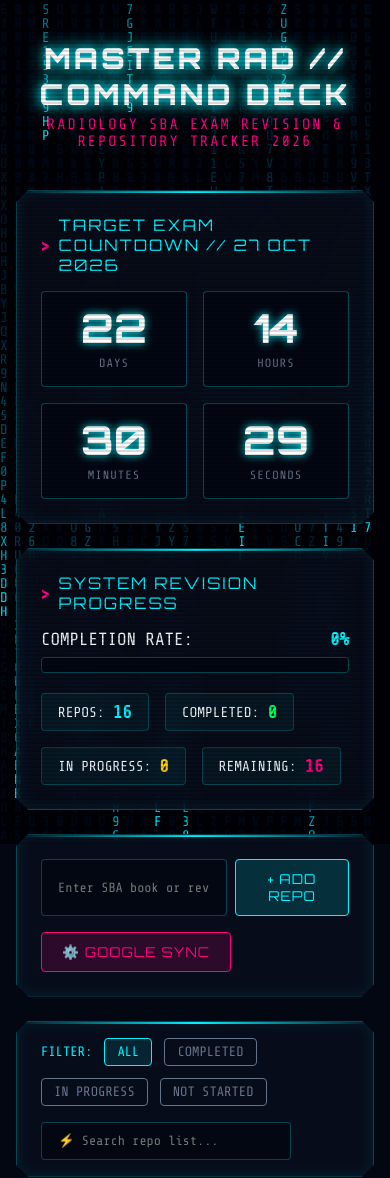
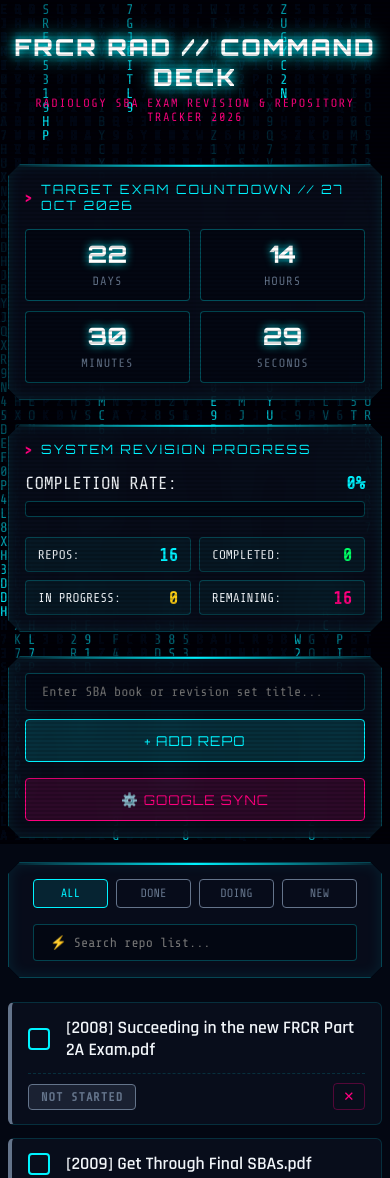
Before and after one commit to studymrad2027/DashboardStudy2026, a plain HTML site: page index.html in a window 390 px wide. Shown: the top 1178 px of the page. Drawn offline with nearby package versions, Linux system fonts and the light colour scheme.

Commit message:
Add files via upload

```diff
--- a/index.html
+++ b/index.html
@@ -3,7 +3,7 @@
 <head>
   <meta charset="UTF-8" />
   <meta name="viewport" content="width=device-width, initial-scale=1.0" />
-  <title>CYBER_RAD // SBA 1 & 2 Command Deck</title>
+  <title>CYBER_RAD // FRCR Part 2A Command Deck</title>
   <link rel="preconnect" href="https://fonts.googleapis.com">
   <link rel="preconnect" href="https://fonts.gstatic.com" crossorigin>
   <link href="https://fonts.googleapis.com/css2?family=Orbitron:wght@400;600;800;900&family=Rajdhani:wght@500;600;700&family=Share+Tech+Mono&display=swap" rel="stylesheet">
@@ -94,10 +94,10 @@
 
     .cyber-title {
       font-family: var(--font-head);
-      font-size: 2.4rem;
+      font-size: clamp(1.4rem, 4vw + 0.5rem, 2.4rem);
       font-weight: 900;
       text-transform: uppercase;
-      letter-spacing: 3px;
+      letter-spacing: 2px;
       color: #fff;
       text-shadow: 0 0 10px var(--neon-cyan), 0 0 20px var(--neon-cyan);
       display: inline-block;
@@ -107,8 +107,8 @@
     .cyber-subtitle {
       font-family: var(--font-mono);
       color: var(--neon-magenta);
-      letter-spacing: 2px;
-      font-size: 0.95rem;
+      letter-spacing: 1.5px;
+      font-size: clamp(0.75rem, 2vw, 0.95rem);
       margin-top: 0.25rem;
       text-transform: uppercase;
     }
@@ -140,7 +140,7 @@
 
     .cyber-panel-title {
       font-family: var(--font-head);
-      font-size: 1rem;
+      font-size: clamp(0.8rem, 2.5vw, 1rem);
       letter-spacing: 2px;
       color: var(--neon-cyan);
       text-transform: uppercase;
@@ -182,7 +182,7 @@
 
     .hud-val {
       font-family: var(--font-head);
-      font-size: 2.5rem;
+      font-size: clamp(1.5rem, 5vw, 2.5rem);
       font-weight: 800;
       color: #fff;
       text-shadow: 0 0 8px var(--neon-cyan);
@@ -300,6 +300,7 @@
       letter-spacing: 1px;
       text-transform: uppercase;
       transition: all 0.2s ease;
+      white-space: nowrap;
     }
 
     .cyber-btn:hover {
@@ -323,7 +324,7 @@
     /* Filter & Search Bar */
     .filter-bar {
       display: flex;
-      gap: 0.75rem;
+      gap: 0.5rem;
       align-items: center;
       flex-wrap: wrap;
     }
@@ -510,6 +511,7 @@
       align-items: center;
       gap: 0.5rem;
       transition: all 0.3s ease;
+      word-break: break-word;
     }
 
     .sync-status-msg.sending {
@@ -550,21 +552,86 @@
       to { opacity: 1; transform: translateY(0); }
     }
 
-    /* Responsive */
-    @media (max-width: 650px) {
+    /* AUTOMATIC MOBILE PROPORTIONS AUTO-FIT */
+    @media (max-width: 768px) {
+      body {
+        padding: 1rem 0.5rem 2.5rem 0.5rem;
+      }
+
+      .cyber-panel {
+        padding: 1rem;
+      }
+
       .countdown-grid {
         grid-template-columns: repeat(2, 1fr);
+        gap: 0.65rem;
       }
+
+      .hud-box {
+        padding: 0.75rem 0.25rem;
+      }
+
+      .pills-grid {
+        display: grid;
+        grid-template-columns: repeat(2, 1fr);
+        gap: 0.5rem;
+      }
+
+      .cyber-pill {
+        justify-content: space-between;
+        padding: 0.4rem 0.75rem;
+        font-size: 0.8rem;
+      }
+
+      .controls-grid {
+        flex-direction: column;
+        align-items: stretch;
+      }
+
+      .cyber-form {
+        flex-direction: column;
+        min-width: 100%;
+      }
+
+      .cyber-btn {
+        width: 100%;
+        text-align: center;
+        padding: 0.75rem 1rem;
+      }
+
+      #search-input {
+        max-width: 100% !important;
+        width: 100%;
+      }
+
+      .filter-bar {
+        width: 100%;
+        justify-content: space-between;
+      }
+
+      .filter-btn {
+        flex: 1;
+        text-align: center;
+        padding: 0.4rem 0.25rem;
+        font-size: 0.75rem;
+      }
+
       .repo-card {
         flex-direction: column;
         align-items: flex-start;
+        gap: 0.75rem;
+        padding: 0.85rem 1rem;
       }
+
       .repo-actions {
         width: 100%;
         justify-content: space-between;
+        border-top: 1px dashed rgba(0, 243, 255, 0.15);
+        padding-top: 0.6rem;
       }
-      .cyber-title {
-        font-size: 1.8rem;
+
+      .sync-panel div[style*="display: flex"] {
+        flex-direction: column;
       }
     }
   </style>
@@ -578,7 +645,7 @@
   <div class="container">
     <!-- Header -->
     <header>
-      <h1 class="cyber-title">MASTER RAD // COMMAND DECK</h1>
+      <h1 class="cyber-title">FRCR RAD // COMMAND DECK</h1>
       <p class="cyber-subtitle">Radiology SBA Exam Revision & Repository Tracker 2026</p>
     </header>
 
@@ -655,11 +722,10 @@
     <div class="cyber-panel" style="padding: 1rem 1.5rem;">
       <div class="controls-grid">
         <div class="filter-bar">
-          <span style="font-family: var(--font-mono); color: var(--neon-cyan); font-size: 0.85rem;">FILTER:</span>
           <button class="filter-btn active" data-filter="all">ALL</button>
-          <button class="filter-btn" data-filter="Completed">COMPLETED</button>
-          <button class="filter-btn" data-filter="In Progress">IN PROGRESS</button>
-          <button class="filter-btn" data-filter="Not Started">NOT STARTED</button>
+          <button class="filter-btn" data-filter="Completed">DONE</button>
+          <button class="filter-btn" data-filter="In Progress">DOING</button>
+          <button class="filter-btn" data-filter="Not Started">NEW</button>
         </div>
         <input type="text" id="search-input" class="cyber-input" placeholder="⚡ Search repo list..." style="max-width: 250px;" />
       </div>
```
